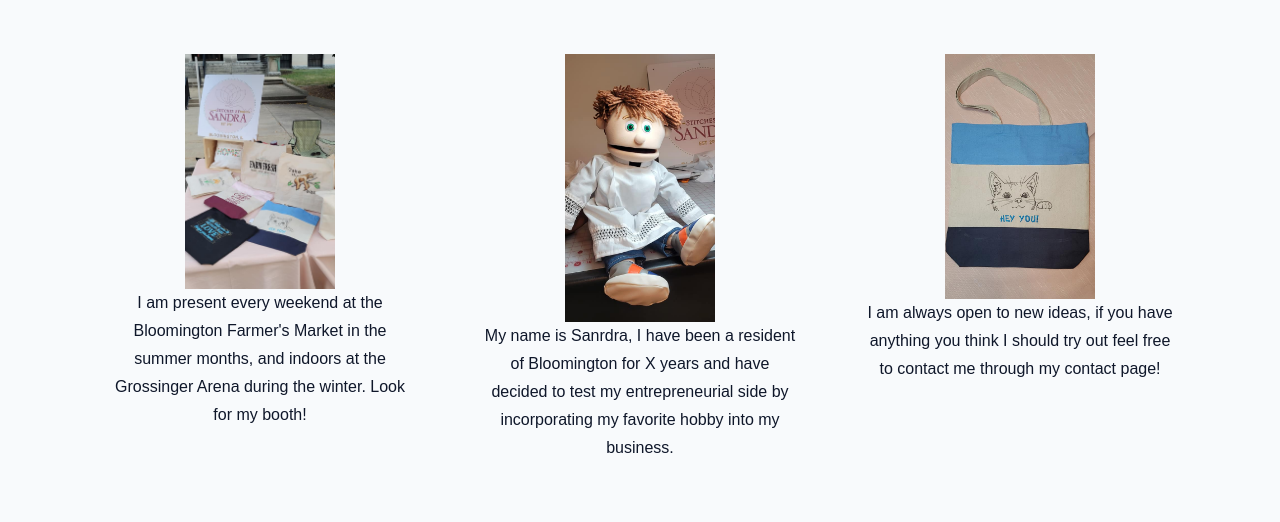
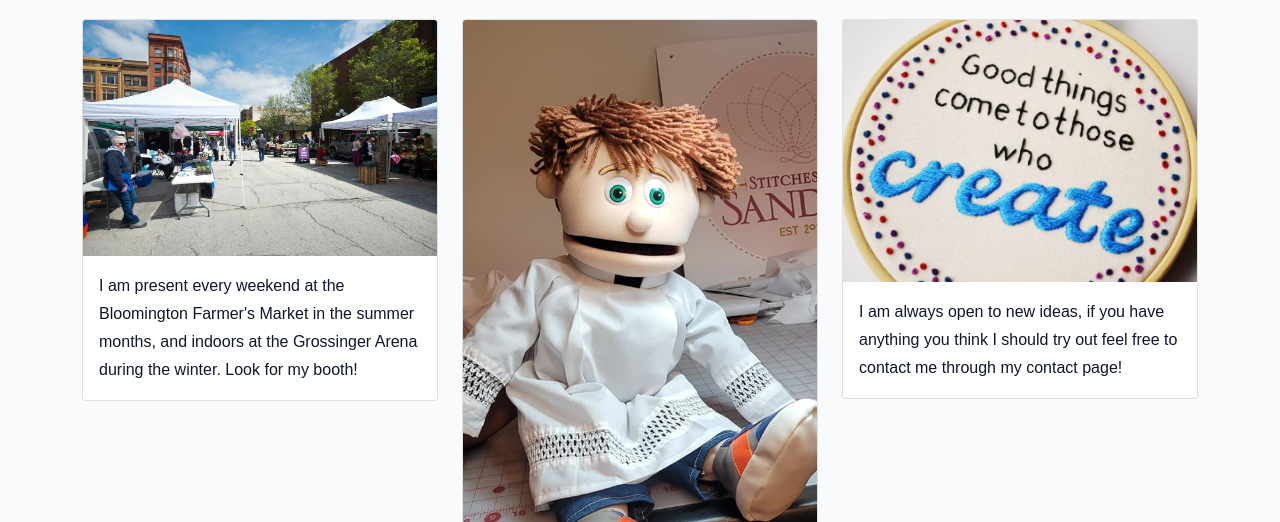
Before and after one commit to obaloch/Stitches-By-Sandra-website, a plain HTML site: page about.html in a window 1280 px wide. Shown: the part 278-800 px from the top of the page. Drawn offline with nearby package versions, Linux system fonts and the light colour scheme.

Commit message:
push 4/6

```diff
--- a/about.html
+++ b/about.html
@@ -52,25 +52,36 @@
             <div class="slogan">Founded May 2021 </div>
         </div>
         <div class="row">
-            <div class="col column">
-                <img src="./assets/items/bags.jpg" alt="Column 1 Image" class="col1image">
-            <p class="p col1text">
-                I am present every weekend at the Bloomington Farmer's Market in the summer months, and indoors at the
-                Grossinger Arena during the winter. Look for my booth!
-            </p>
+
+            <div class="col">
+                <div class="card">
+                    <img src="./assets/items/farmersmarket.jpeg" class="card-img-top" alt="bags image">
+                    <div class="card-body">
+                        <p class="card-text">I am present every weekend at the Bloomington Farmer's Market in the summer
+                            months, and indoors at the
+                            Grossinger Arena during the winter. Look for my booth!</p>
                     </div>
-            <div class="col column">
-                <img src="./assets/items/doll1.jpg" alt="Column 2 Image" class="col2image">
-            <p class="p col2text">
-                My name is Sanrdra, I have been a resident of Bloomington for X years and have decided to test my
-                entrepreneurial side by incorporating my favorite hobby into my business.
-            </p>
                 </div>
-            <div class="col column">
-                <img src="./assets/items/bag2.jpg" alt="Column 3 Image" class="col3image">
-            <p class="p col3text">
-                I am always open to new ideas, if you have anything you think I should try out feel free to contact me through my contact page!
-            </p>
+            </div>
+            <div class="col">
+                <div class="card">
+                    <img src="./assets/items/doll1.jpg" class="card-img-top" alt="doll image">
+                    <div class="card-body">
+                        <p class="card-text">My name is Sanrdra, I have been a resident of Bloomington for X years and
+                            have decided to test my
+                            entrepreneurial side by incorporating my favorite hobby into my business.</p>
+                    </div>
+                </div>
+            </div>
+            <div class="col">
+                <div class="card">
+                    <img src="./assets/items/inspo.jpg" class="card-img-top" alt="bag2 image">
+                    <div class="card-body">
+                        <p class="card-text">I am always open to new ideas, if you have anything you think I should try
+                            out feel free to contact me through my contact page!</p>
+                    </div>
+                </div>
+            </div>
         </div>
     </div>
     </div>
--- a/css/main.css
+++ b/css/main.css
@@ -574,7 +574,7 @@ Stitches
   }
 }
 
-/*
+/* /*
 3 columns on About page
 */
 
@@ -588,7 +588,7 @@ Stitches
   color: #a5331d;
 }
 
-.column {
+/* .column {
   width: 33%;
   float: left;
   text-align: center;
@@ -604,7 +604,16 @@ Stitches
   margin-right: auto;
   max-width: 150px;
 }
+ */
+
 
 /* body {
   background-color: yellow;
 } */
+
+.btncontact {
+  justify-content: center;
+  align-self: center;
+  align-items: center;
+  width: 100%;
+}
```
Also changed, not shown: contact.html (+20 -8 lines), assets/items/farmersmarket.jpeg (added), assets/items/inspo.jpg (added), farmersmarket.jpeg (added). Lines whose indentation alone changed are shown as unchanged.
